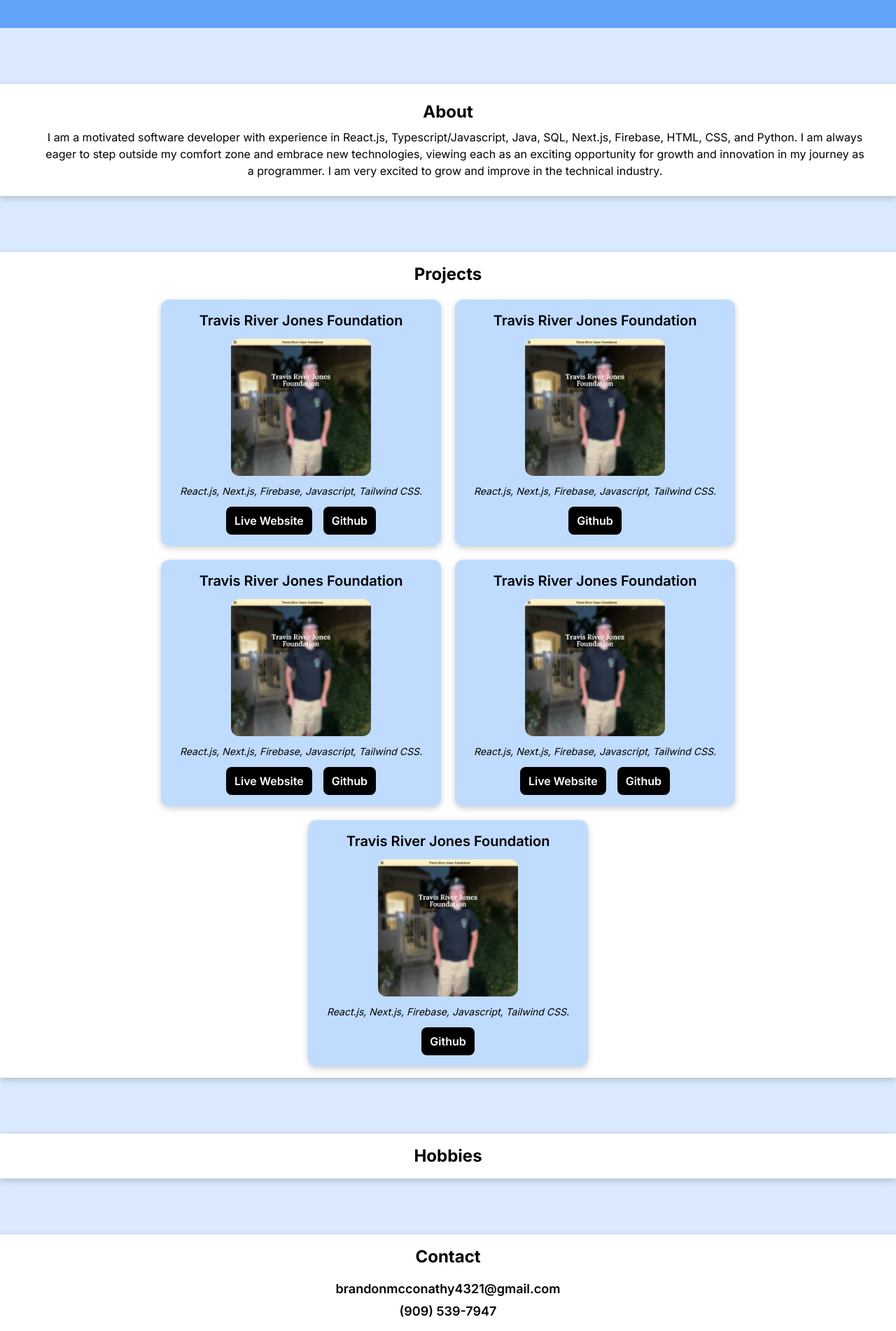
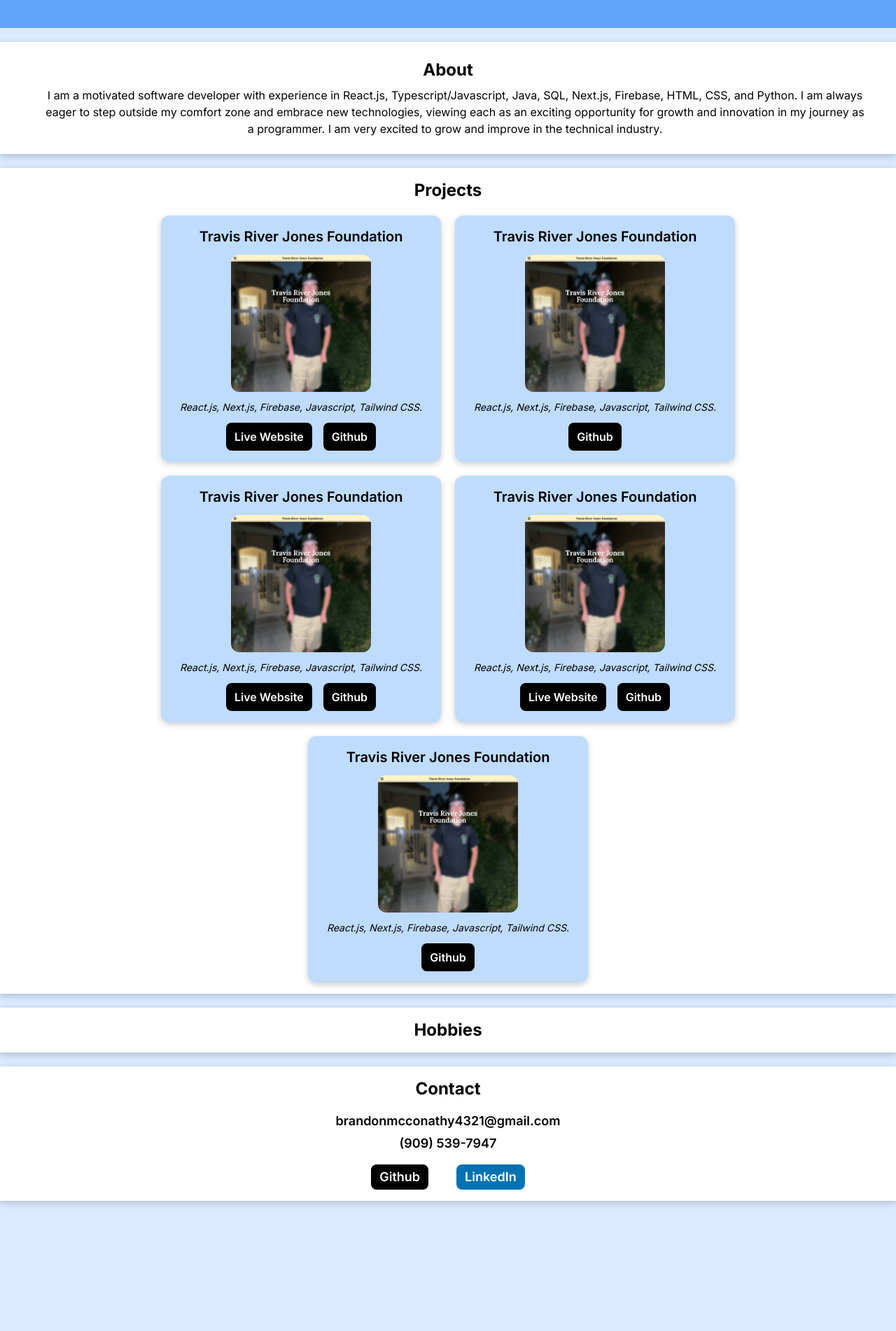
Before and after one commit to brandonmcconathy/portfolio, a Next.js app: page / in a window 1280 px wide. Shown: the part 440-2342 px from the top of the page at 70% size. Built offline with nearby package versions, Linux system fonts and the light colour scheme.

Commit message:
Adjusted spacing between sections

```diff
--- a/src/app/page.tsx
+++ b/src/app/page.tsx
@@ -6,7 +6,7 @@ import { projects } from '../../lib/projects'
 export default function Home() {
   return (
     <>
-      <section id='top' className="bg-blue-400 hero-height relative select-none text-white text-center">
+      <header id='top' className="bg-blue-400 hero-height relative select-none text-white text-center">
         <div className="absolute top-1/2 left-1/2 hero-div flex items-center gap-24">
           <Image src={'/brandon.JPG'} height={225} width={225} alt="Brandon McConathy profile photo" priority className="rounded-full box-pop opacity-0 fade-in" />
           <div>
@@ -23,26 +23,22 @@ export default function Home() {
             </ul>
           </div>
         </div>
-      </section>
+      </header>
       <main className="mb-64 text-center">
-        <div id='About' className="py-10"></div>
-        <section className="bg-white px-10 py-6 box-pop">
+        <section className="bg-white px-10 py-6 my-5 box-pop">
           <h1 className="text-2xl font-bold mb-2">About</h1>
           <p className="pl-5">I am a motivated software developer with experience in React.js, Typescript/Javascript, Java, SQL, Next.js, Firebase, HTML, CSS, and Python. I am always eager to step outside my comfort zone and embrace new technologies, viewing each as an exciting opportunity for growth and innovation in my journey as a programmer. I am very excited to grow and improve in the technical industry.</p>
         </section>
-        <div id='Projects' className="py-10"></div>
-        <section className="bg-white px-10 py-4 box-pop">
+        <section className="bg-white px-10 py-4 my-5 box-pop">
           <h1 className="text-2xl font-bold mb-5">Projects</h1>
           <div className="flex justify-center flex-wrap gap-5">
             {projects.map((project) => <Project title={project.title} pageLink={project.pageLink} gitHubLink={project.gitHubLink} imgPath={project.imgPath} tech={project.tech} description={project.description} key={project.id} />)}
           </div>
         </section>
-        <div id='Hobbies' className="py-10"></div>
-        <section className="bg-white px-10 py-4 box-pop">
+        <section className="bg-white px-10 py-4 my-5 box-pop">
           <h1 className="text-2xl font-bold">Hobbies</h1>
         </section>
-        <div id='Contact' className="py-10"></div>
-        <section className="bg-white px-10 py-4 box-pop">
+        <section className="bg-white px-10 py-4 my-5 box-pop">
           <h1 className="text-2xl font-bold mb-4">Contact</h1>
           <div className="flex flex-col items-center gap-1 text-lg mb-4 font-semibold">
             <h2>brandonmcconathy4321@gmail.com</h2>
```
